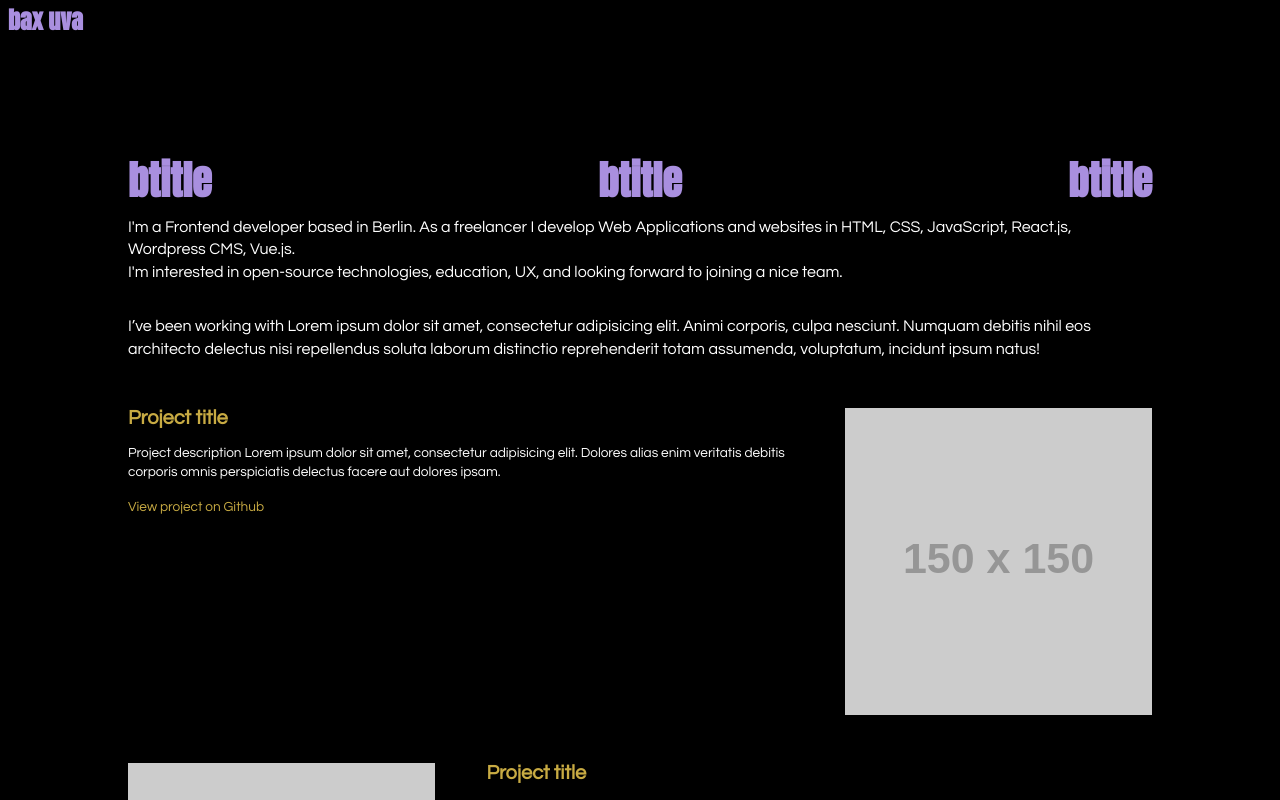
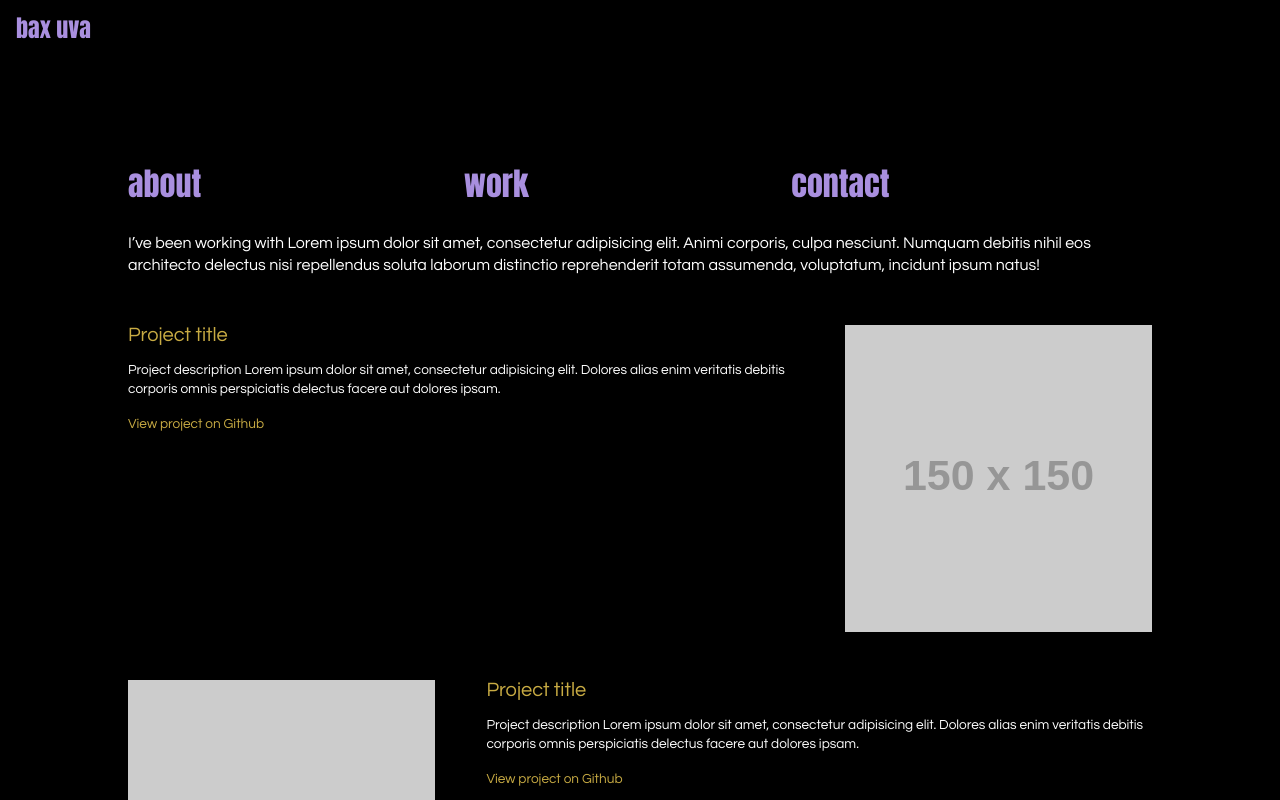
Before and after one commit to bax-uva/website, a Vue app: page / in a window 1280 px wide. Shown: the top 800 px of the page. Built offline with nearby package versions, Linux system fonts and the light colour scheme.

Commit message:
sections conditional rendering

```diff
--- a/src/App.vue
+++ b/src/App.vue
@@ -1,10 +1,13 @@
 <template>
   <div id="app">
     <Header />
-    <Nav />
-    <About />
-    <Work />
-    <Contact />
+    <Nav :sections="sections" :activeSection="activeSection" />
+    <About :activeSection="activeSection" v-show="activeSection == 'about'" />
+    <Work :activeSection="activeSection" v-show="activeSection == 'work'" />
+    <Contact
+      :activeSection="activeSection"
+      v-show="activeSection == 'contact'"
+    />
   </div>
 </template>
 
@@ -23,6 +26,12 @@ export default {
     About,
     Work,
     Contact
+  },
+  data: () => {
+    return {
+      sections: ["about", "work", "contact"],
+      activeSection: "work"
+    };
   }
 };
 </script>
@@ -53,12 +62,13 @@ h3,
 h4 {
   margin: 0;
   line-height: 100%;
+  font-weight: lighter;
 }
 h1 {
   font-size: 3 * $unit;
 }
 h2 {
-  font-size: 5 * $unit;
+  font-size: 4 * $unit;
 }
 
 h4 {
@@ -70,13 +80,16 @@ p {
   line-height: 140%;
 }
 a,
-a:active,
-a:hover {
+a:active {
   color: $link-light;
   text-decoration: none;
+  &:hover {
+    text-decoration: underline;
+  }
 }
+
 section {
   width: 80%;
-  margin: 2 * $unit auto;
+  margin: 4 * $unit auto;
 }
 </style>
--- a/src/components/Header.vue
+++ b/src/components/Header.vue
@@ -15,7 +15,7 @@ header {
   margin: 0 0 16 * $unit 0;
 
   h1 {
-    margin: $unit 0 0 $unit;
+    margin: 2 * $unit 0 0 2 * $unit;
   }
 }
 </style>
--- a/src/components/Nav.vue
+++ b/src/components/Nav.vue
@@ -1,7 +1,11 @@
 <template>
   <nav>
-    <NavButton />
-    <NavButton />
+    <NavButton
+      v-for="section in sections"
+      v-bind:key="section"
+      :title="section"
+      :activeSection="activeSection"
+    />
     <NavButton />
   </nav>
 </template>
@@ -10,6 +14,7 @@
 import NavButton from "./NavButton.vue";
 export default {
   name: "Nav",
+  props: ["sections", "activeSection"],
   components: { NavButton }
 };
 </script>
--- a/src/components/NavButton.vue
+++ b/src/components/NavButton.vue
@@ -1,9 +1,21 @@
 <template>
-  <h2>btitle</h2>
+  <h2>
+    {{ title }}
+  </h2>
 </template>
 
 <script>
 export default {
-  name: "NavButton"
+  name: "NavButton",
+  props: ["title", "activeSection"],
+  data: () => {
+    return {
+      isActive: false
+    };
+  },
+  methods: {
+    updateSection() {}
+  }
 };
 </script>
+<style lang="scss"></style>
```
